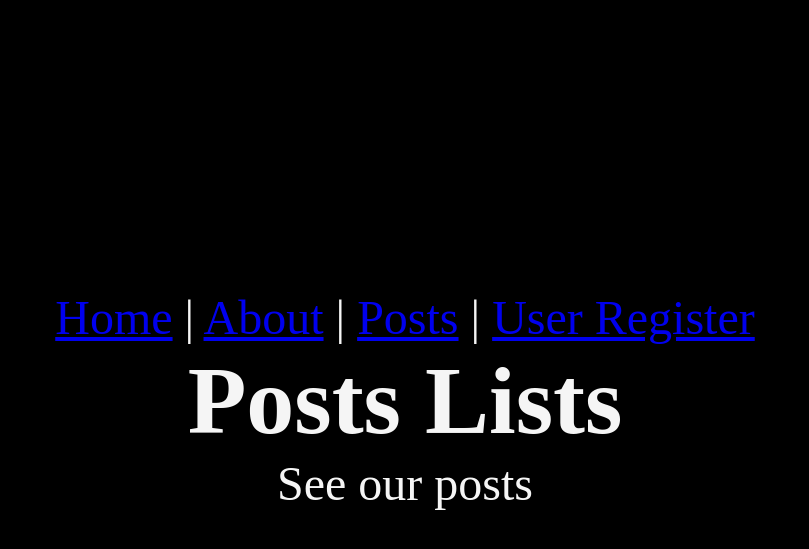
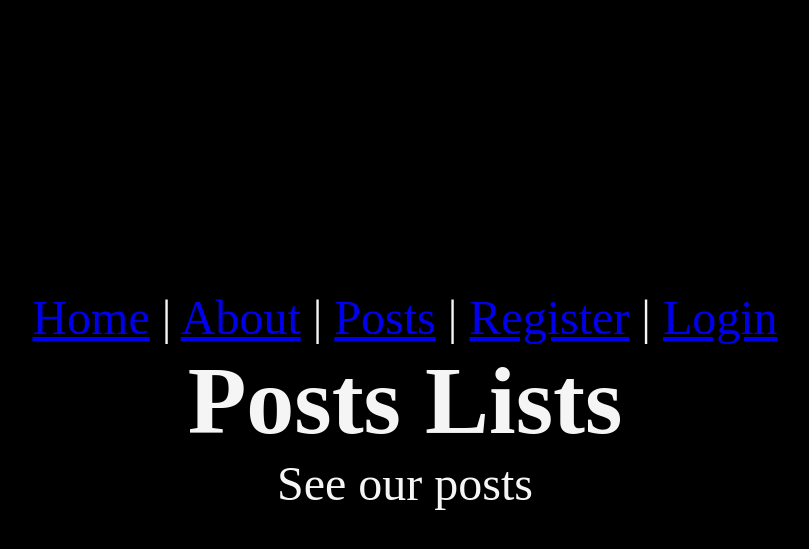
Before and after one commit to rorisangputu/PythonWDjango, a Django app: page /posts/ in a window 1280 px wide. Shown: the top 549 px of the page, without its empty margins (235-1044 px from the left). Run offline with Django 4.2, Linux system fonts and the light colour scheme.

Commit message:
Adding login link

```diff
--- a/Lesson03/myproject/templates/layout.html
+++ b/Lesson03/myproject/templates/layout.html
@@ -12,7 +12,8 @@
     <nav>
       <a href="/">Home</a> | <a href="/about">About</a> |
       <a href="{% url 'posts:list' %}">Posts</a> |
-      <a href="{% url 'users:register' %}">User Register</a>
+      <a href="{% url 'users:register' %}">Register</a> |
+      <a href="{% url 'users:login' %}">Login</a>
     </nav>
     <main>{% block content %} {% endblock %}</main>
   </body>
```
